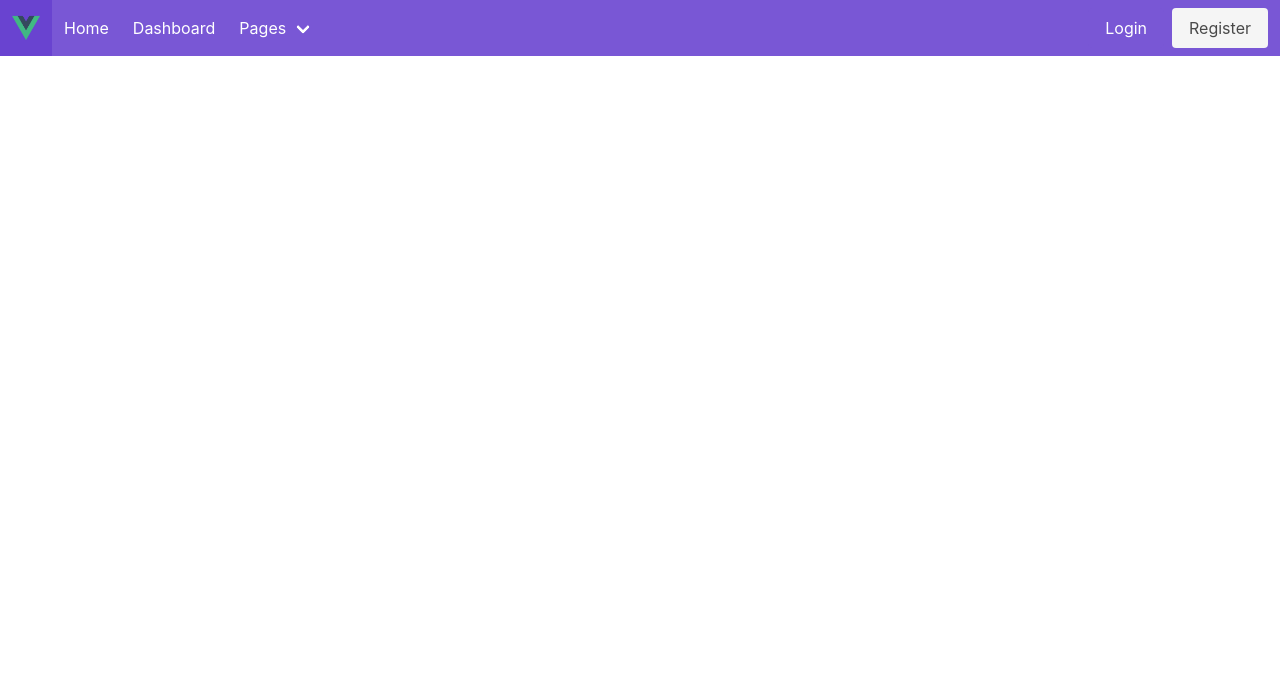
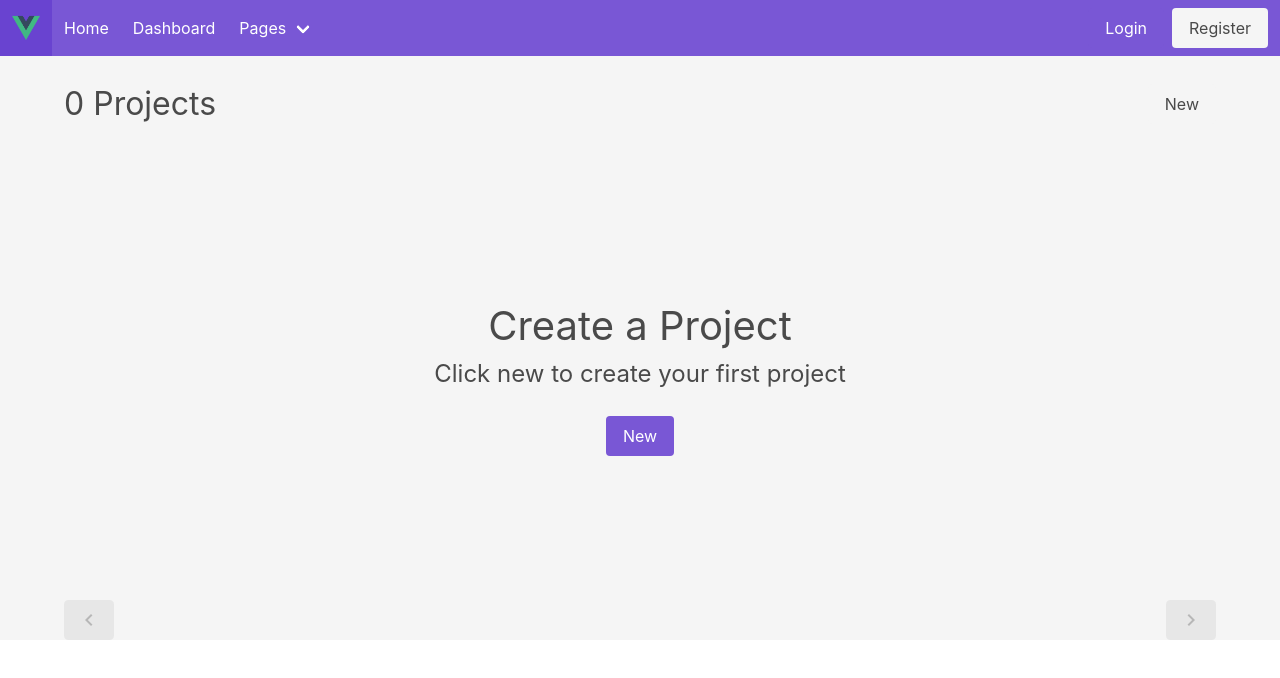
Before and after one commit to rscipher001/creator_ui, a Vue app: page /project in a window 1280 px wide. Shown: the top 678 px of the page. Built offline with nearby package versions, Linux system fonts and the light colour scheme; no server answers.

Commit message:
Project index page added

```diff
--- a/src/components/NavBar.vue
+++ b/src/components/NavBar.vue
@@ -15,6 +15,12 @@
       <b-navbar-dropdown label="Pages">
         <b-navbar-item tag="router-link" :to="{ path: '/about' }"
           >About</b-navbar-item
+        >
+        <b-navbar-item tag="router-link" :to="{ path: '/project' }"
+          >Project List</b-navbar-item
+        >
+        <b-navbar-item tag="router-link" :to="{ path: '/project/create' }"
+          >Project Create</b-navbar-item
         >
       </b-navbar-dropdown>
     </template>
--- a/src/router/index.js
+++ b/src/router/index.js
@@ -31,6 +31,14 @@ const routes = [
     path: "/dashboard",
     name: "Dashboard",
     component: () => import("../views/Dashboard.vue"),
+    meta: {
+      auth: true,
+    },
+  },
+  {
+    path: "/project",
+    name: "ProjectIndex",
+    component: () => import("../views/ProjectIndex.vue"),
     meta: {
       auth: true,
     },
--- a/src/store/modules/project.state.js
+++ b/src/store/modules/project.state.js
@@ -27,6 +27,10 @@ export default {
           `/${resource}`,
           filter
         );
+        items.map((item) => {
+          item.input = JSON.parse(item.rawInput);
+          return item;
+        });
         commit("load", { items, meta });
         commit("setLoading", { key: "index", value: false });
       } catch (e) {
--- /dev/null
+++ b/src/views/ProjectIndex.vue
@@ -0,0 +1,150 @@
+<template>
+  <section class="container mt-5">
+    <b-loading is-full-page v-model="isLoading"></b-loading>
+    <div class="level">
+      <div class="level-left is-size-3">{{ items.length }} Projects</div>
+      <div class="level-right">
+        <b-button tag="router-link" to="/project/create" type="is-light"
+          >New</b-button
+        >
+      </div>
+    </div>
+    <b-table v-if="items.length" :data="items">
+      <b-table-column field="name" label="Name" v-slot="props">
+        {{ props.row.input.name }}
+      </b-table-column>
+      <b-table-column field="email" label="Status" v-slot="props">
+        {{ props.row.status }}
+      </b-table-column>
+      <b-table-column label="Action" v-slot="props">
+        <b-dropdown aria-role="list">
+          <template #trigger="{ active }">
+            <b-button
+              label="More"
+              type="is-primary"
+              outlined
+              :icon-right="active ? 'menu-up' : 'menu-down'"
+            />
+          </template>
+          <b-dropdown-item @click="destroy(props.row.id)" aria-role="listitem"
+            >Delete</b-dropdown-item
+          >
+        </b-dropdown>
+      </b-table-column>
+    </b-table>
+    <div class="hero is-medium" v-else>
+      <div class="hero-body container is-flex has-text-centered">
+        <div class="is-flex-direction-colomn">
+          <h1 class="is-size-2">Create a Project</h1>
+          <p class="is-size-4">Click new to create your first project</p>
+          <b-button
+            type="is-primary block mt-5"
+            tag="router-link"
+            to="/project/create"
+          >
+            New
+          </b-button>
+        </div>
+      </div>
+    </div>
+    <b-pagination
+      v-model="current"
+      :total="meta.total"
+      :per-page="meta.per_page"
+      order="is-centered"
+      aria-next-label="Next page"
+      aria-previous-label="Previous page"
+      aria-page-label="Page"
+      aria-current-label="Current page"
+    >
+    </b-pagination>
+  </section>
+</template>
+
+<script>
+import { mapActions, mapState } from "vuex";
+
+export default {
+  name: "ProjectList",
+
+  data() {
+    return {
+      current: 1,
+      editMode: {
+        projectId: null,
+      },
+    };
+  },
+
+  created() {
+    this.index();
+  },
+
+  methods: {
+    ...mapActions("project", {
+      indexAction: "index",
+      storeAction: "store",
+      destroyAction: "destroy",
+    }),
+
+    index() {
+      this.indexAction({
+        size: 1000,
+        page: this.current,
+      });
+    },
+
+    edit(projectId) {
+      this.$router.push(`/project/${projectId}/edit`);
+    },
+
+    destroy(id) {
+      this.$buefy.dialog.confirm({
+        title: "Deleting Project",
+        message:
+          "Are you sure you want to <b>delete</b> this project? Only unused project can be deleted",
+        confirmText: "Delete Project",
+        type: "is-danger",
+        hasIcon: true,
+        onConfirm: async () => {
+          try {
+            await this.destroyAction(id);
+            this.$buefy.toast.open({
+              message: "Deleted",
+              type: "is-success",
+              position: "is-bottom-right",
+            });
+          } catch (e) {
+            console.error(e);
+            this.$buefy.toast.open({
+              message: "Unable to delete",
+              type: "is-danger",
+              position: "is-bottom-right",
+            });
+          }
+        },
+      });
+    },
+  },
+
+  watch: {
+    async current() {
+      return this.index();
+    },
+  },
+
+  computed: {
+    ...mapState("auth", {
+      user: (state) => state.user,
+    }),
+    ...mapState("project", {
+      items: (state) => state.items,
+      meta: (state) => state.meta,
+      loading: (state) => state.loading,
+    }),
+    isLoading() {
+      return this.loading.index || this.loading.store || this.loading.update;
+    },
+  },
+};
+</script>
```
